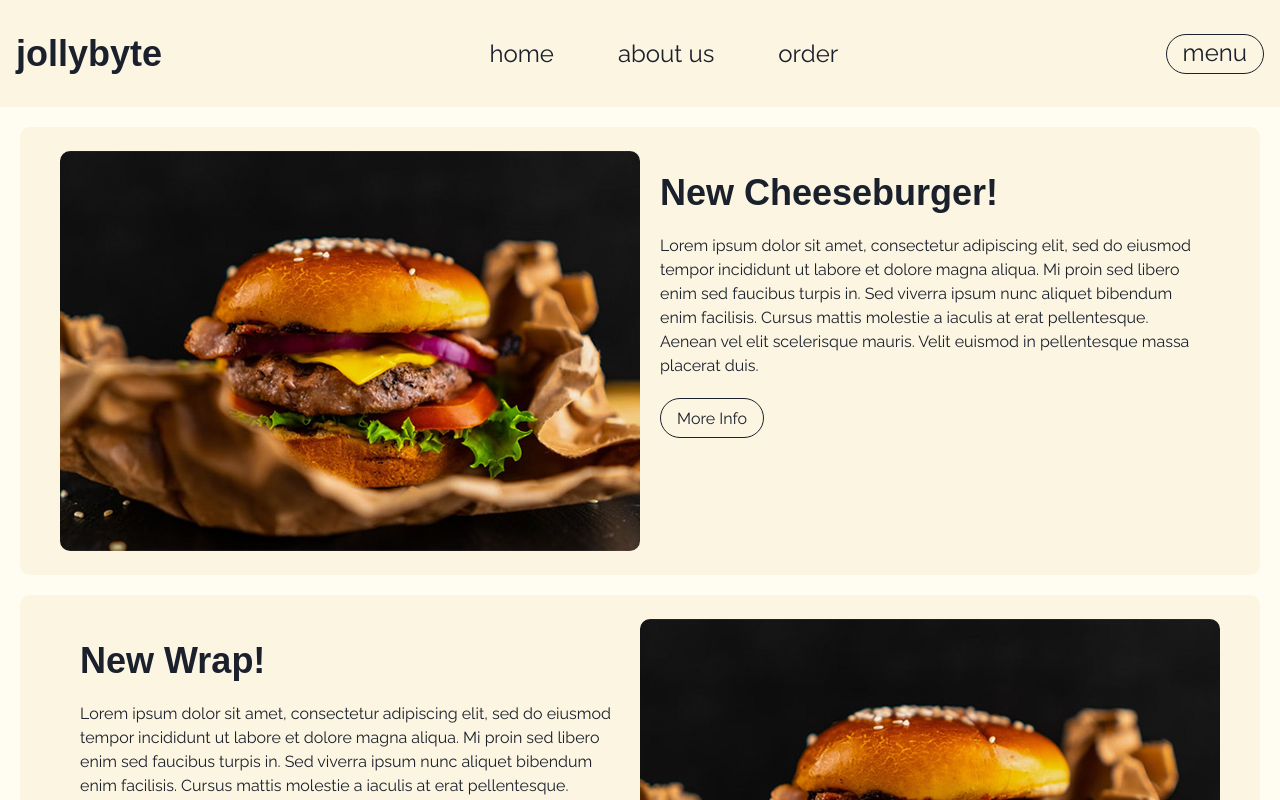
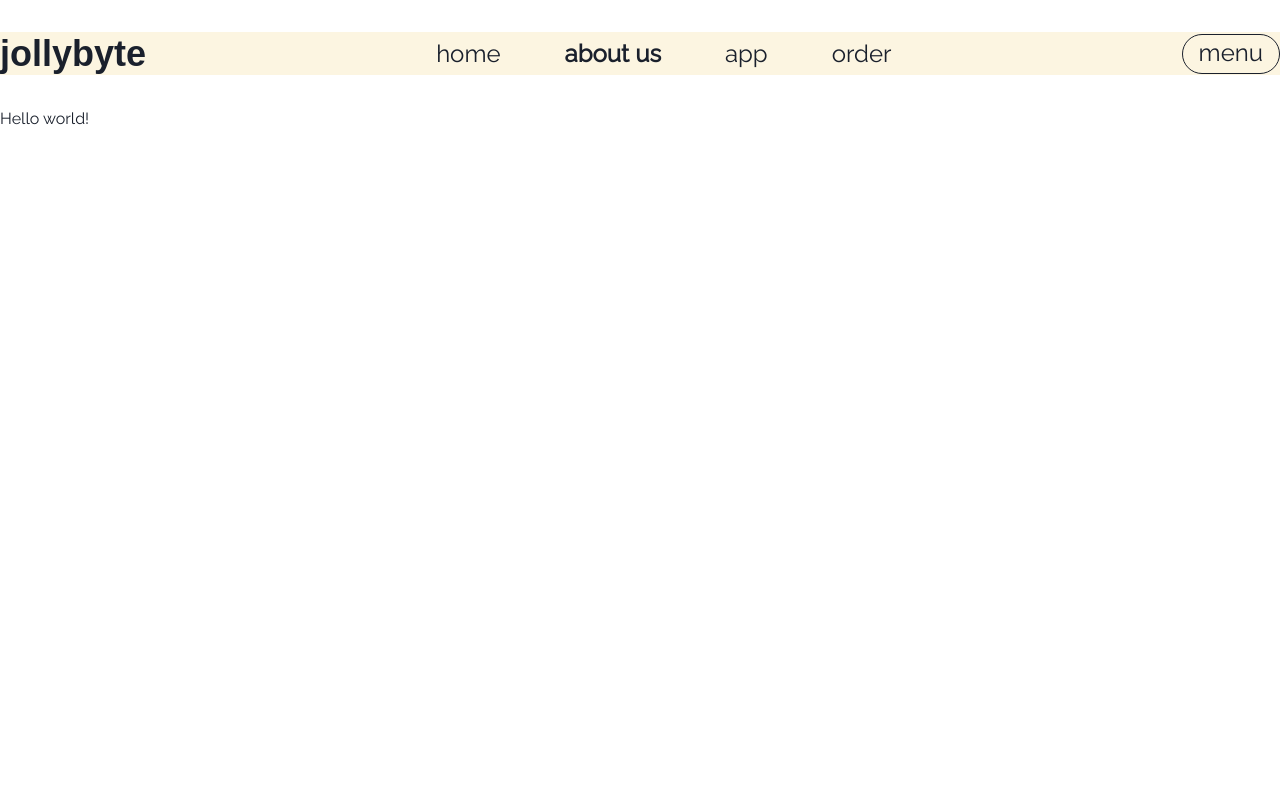
Before and after one commit to dev-marko/digit-project, a React (Create React App) app: page /about in a window 1280 px wide. Shown: the top 800 px of the page. Built offline with nearby package versions, Linux system fonts and the light colour scheme; a web font is replaced by a local one.

Commit message:
Changes: -Implemented routes with React Router -Additional Navbar style changes

```diff
--- a/src/App.js
+++ b/src/App.js
@@ -1,15 +1,25 @@
-import { Box } from "@chakra-ui/react";
+import { Routes, Route } from "react-router-dom";
+
 import Navbar from "./components/Navbar.jsx";
-import NewOffer from "./components/NewOffer.jsx";
-import HomePage from "./pages/HomePage.jsx";
+import HomePage from "./pages/HomePage.jsx"
+import AboutPage from "./pages/AboutPage.jsx"
+import OrderPage from "./pages/OrderPage.jsx"
+import AppPage from "./pages/AppPage.jsx"
+import MenuPage from "./pages/MenuPage.jsx"
+
 
 const App = () => {
   return (
-    // <Box width={"100vw"}>
-    //   <Navbar />
-    //   <NewOffer/>
-    // </Box>
-    <HomePage/>
+    <>
+    <Navbar />
+    <Routes>
+      <Route path="/" element={<HomePage />} />
+      <Route path="about" element={<AboutPage />} />
+      <Route path="order" element={<OrderPage />} />
+      <Route path="app" element={<AppPage />} />
+      <Route path="menu" element={<MenuPage />} />
+    </Routes>
+    </>
   );
 };
 
--- a/src/components/Navbar.jsx
+++ b/src/components/Navbar.jsx
@@ -1,8 +1,14 @@
 import { Flex, Heading, Text } from "@chakra-ui/react";
+import { NavLink } from "react-router-dom";
 
 import PrimaryButton from "./PrimaryButton.jsx";
 
 const Navbar = () => {
+  let activeStyle = {
+    fontWeight: '700',
+  };
+
+
   return (
     <Flex
       bg='background.100'
@@ -12,15 +18,18 @@ const Navbar = () => {
       my={'8'}
     >
       <Heading>jollybyte</Heading>
-      <Flex flexDirection={"row"} gap={16}>
-        <Text fontSize={"24px"} fontWeight={400}>
-          home
+      <Flex flexDir={"row"} gap={16}>
+        <Text fontSize={"24px"} fontWeight={400} _hover={{ textShadow: '0px 0px 2px #313131' }}>
+          <NavLink to="/" style={({isActive}) => isActive ? activeStyle : null}>home</NavLink>
         </Text>
-        <Text fontSize={"24px"} fontWeight={400}>
-          about us
+        <Text fontSize={"24px"} fontWeight={400} _hover={{ textShadow: '0px 0px 2px #313131' }}>
+          <NavLink to="/about" style={({isActive}) => isActive ? activeStyle : null}>about us</NavLink>
         </Text>
-        <Text fontSize={"24px"} fontWeight={400}>
-          order
+        <Text fontSize={"24px"} fontWeight={400} _hover={{ textShadow: '0px 0px 2px #313131' }}>
+          <NavLink to="/app" style={({isActive}) => isActive ? activeStyle : null}>app</NavLink>
+        </Text>
+        <Text fontSize={"24px"} fontWeight={400} _hover={{ textShadow: '0px 0px 2px #313131' }}>
+          <NavLink to="/order" style={({isActive}) => isActive ? activeStyle : null}>order</NavLink>
         </Text>
       </Flex>
       <PrimaryButton size={'24px'} text={"menu"} />
--- a/src/index.js
+++ b/src/index.js
@@ -1,5 +1,6 @@
 import React from "react";
 import ReactDOM from "react-dom/client";
+import { BrowserRouter } from "react-router-dom";
 
 import { ChakraProvider } from "@chakra-ui/react";
 
@@ -12,9 +13,11 @@ import theme from "./theme.js";
 const root = ReactDOM.createRoot(document.getElementById("root"));
 root.render(
   <React.StrictMode>
+    <BrowserRouter>
     <ChakraProvider theme={theme}>
       <Fonts />
       <App />
     </ChakraProvider>
+    </BrowserRouter>
   </React.StrictMode>
 );
--- a/src/pages/AboutPage.jsx
+++ b/src/pages/AboutPage.jsx
@@ -0,0 +1,5 @@
+const AboutPage = () => {
+    return <div>Hello world!</div>
+}
+
+export default AboutPage;
--- /dev/null
+++ b/src/pages/AppPage.jsx
@@ -0,0 +1,5 @@
+const AppPage = () => {
+    return <div>Hello world!</div>
+}
+
+export default AppPage;
--- a/src/pages/MenuPage.jsx
+++ b/src/pages/MenuPage.jsx
@@ -0,0 +1,5 @@
+const MenuPage = () => {
+    return <div>Hello world!</div>
+}
+
+export default MenuPage;
--- /dev/null
+++ b/src/pages/OrderPage.jsx
@@ -0,0 +1,5 @@
+const OrderPage = () => {
+    return <div>Hello world!</div>
+}
+
+export default OrderPage;
```
Also changed, not shown: src/pages/ContactPage.jsx (deleted), src/pages/DeliveryPage.jsx (deleted), 1 other file (tests, documents, lock files or other folders).
